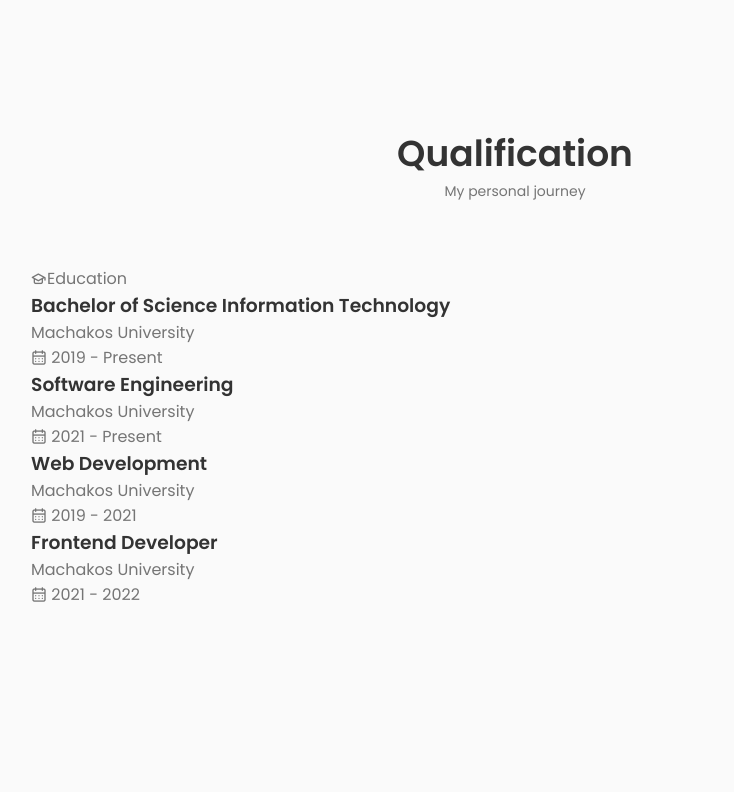
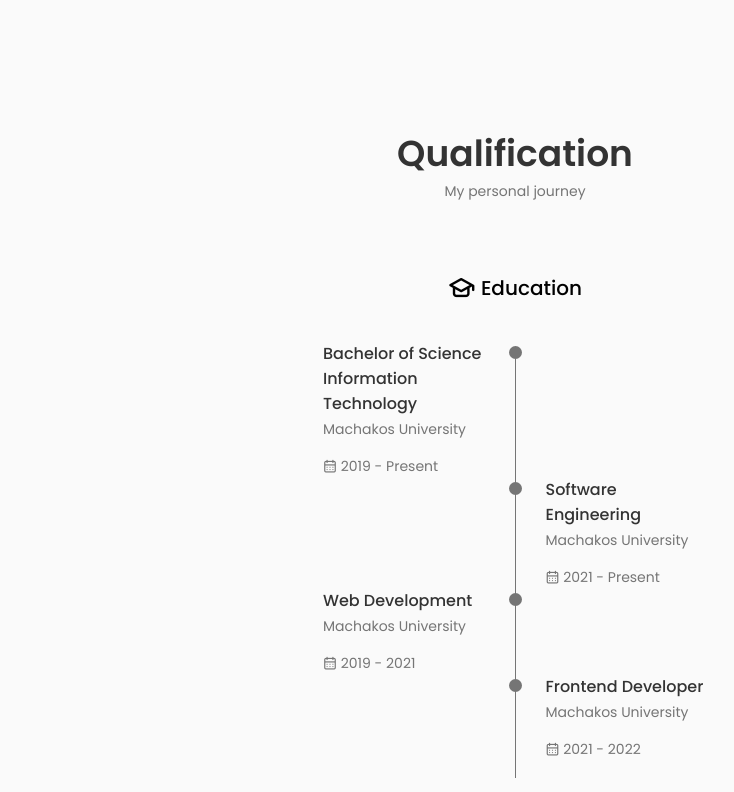
Before and after one commit to coxmd/My-React-Website, a React (Vite) app: page / in a window 1280 px wide. Shown: the part 2489-3281 px from the top of the page, without its empty margins (125-859 px from the left). Before the commit the page ends 3128 px from the top, so only its background shows below. Built offline with nearby package versions, Linux system fonts and the light colour scheme.

Commit message:
Added CSS styling for qualification section of the webpage

```diff
--- a/src/components/qualification/Qualification.jsx
+++ b/src/components/qualification/Qualification.jsx
@@ -16,7 +16,7 @@
         </div>
 
         <div className="qualification__sections">
-          <div className="qualification__content">
+          <div className="qualification__content-active">
             <div className="qualification__data">
               <div>
                 <h3 className="qualification__title">
--- a/src/components/qualification/qualification.css
+++ b/src/components/qualification/qualification.css
@@ -0,0 +1,79 @@
+.qualification__container {
+    max-width: 768px;
+}
+
+.qualification__tabs {
+    display: flex;
+    justify-content: center;
+    margin-bottom: var(--mb-2);
+}
+
+.qualification__button {
+    font-size: var(--h3-font-size);
+    font-weight: var(--font-medium);
+    color: var(--title-color);
+    margin: 0 var(--mb-1);
+    /* cursor: pointer; */
+}
+
+.qualification__button:hover {
+    color: var(--title-color-dark);
+}
+
+.qualification__icon {
+    font-size: 1.8rem;
+    margin-right: var(--mb-0-25);
+}
+
+.qualification__active {
+    color: var(--title-color-dark);
+}
+
+.qualification__sections {
+    display: grid;
+    grid-template-columns: 0.5fr;
+    justify-content: center;
+}
+
+.qualification__content {}
+
+.qualification__content-active {
+    display: block;
+}
+
+.qualification__data {
+    display: grid;
+    grid-template-columns: 1fr max-content 1fr;
+    column-gap: 1.5rem;
+}
+
+.qualification__title {
+    font-size: var(--normal-font-size);
+    font-weight: var(--font-medium);
+}
+
+.qualification__subtitle {
+    display: inline-block;
+    font-size: var(--small-font-size);
+    margin-bottom: var(--mb-1);
+}
+
+.qualification__calender {
+    font-size: var(--small-font-size);
+}
+
+.qualification__rounder {
+    display: inline-block;
+    width: 13px;
+    height: 13px;
+    background-color: var(--text-color);
+    border-radius: 50%;
+}
+
+.qualification__line {
+    display: block;
+    width: 1px;
+    height: 100%;
+    background-color: var(--text-color);
+    transform: translate(6px, -7px);
+}
```
